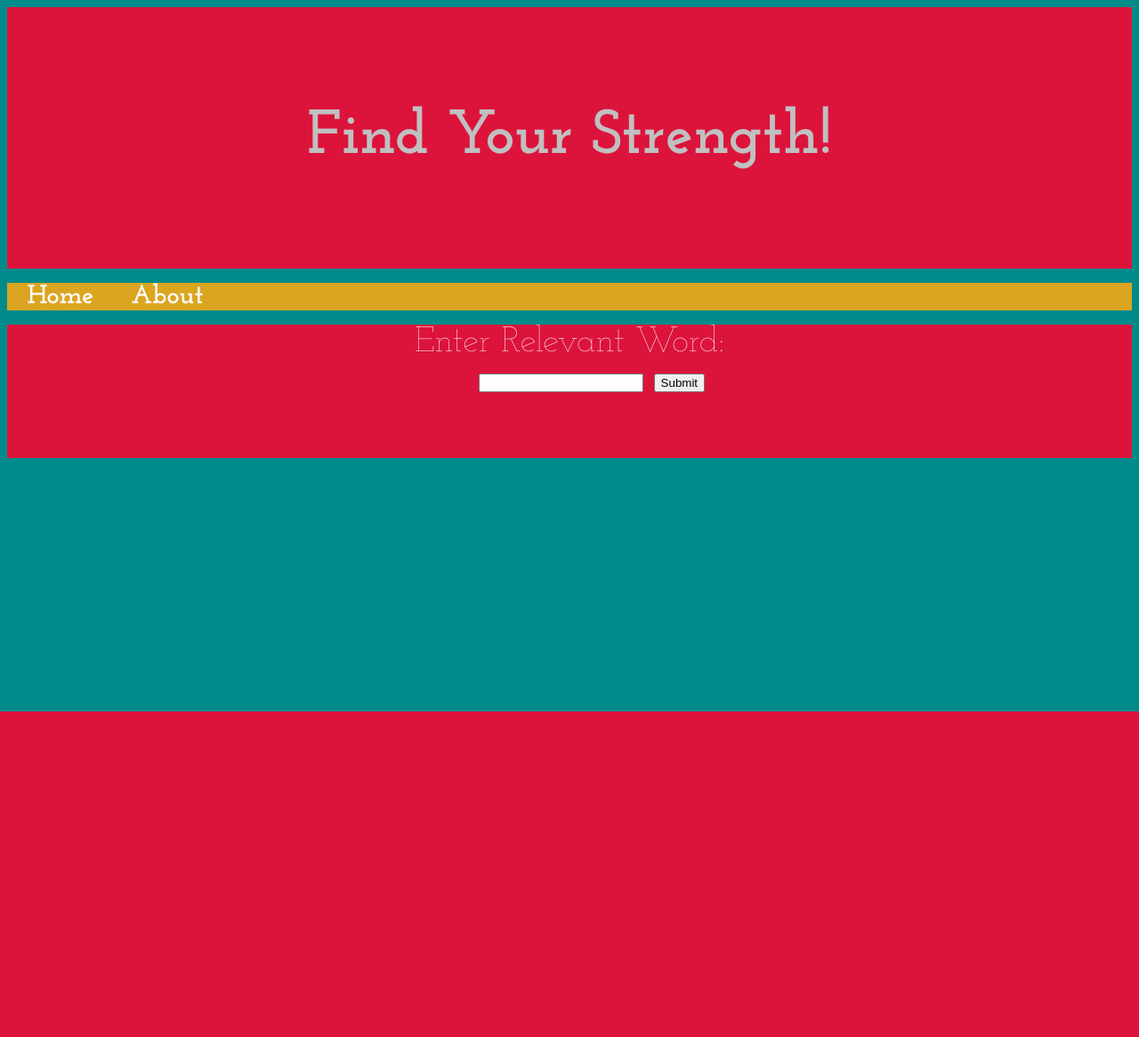
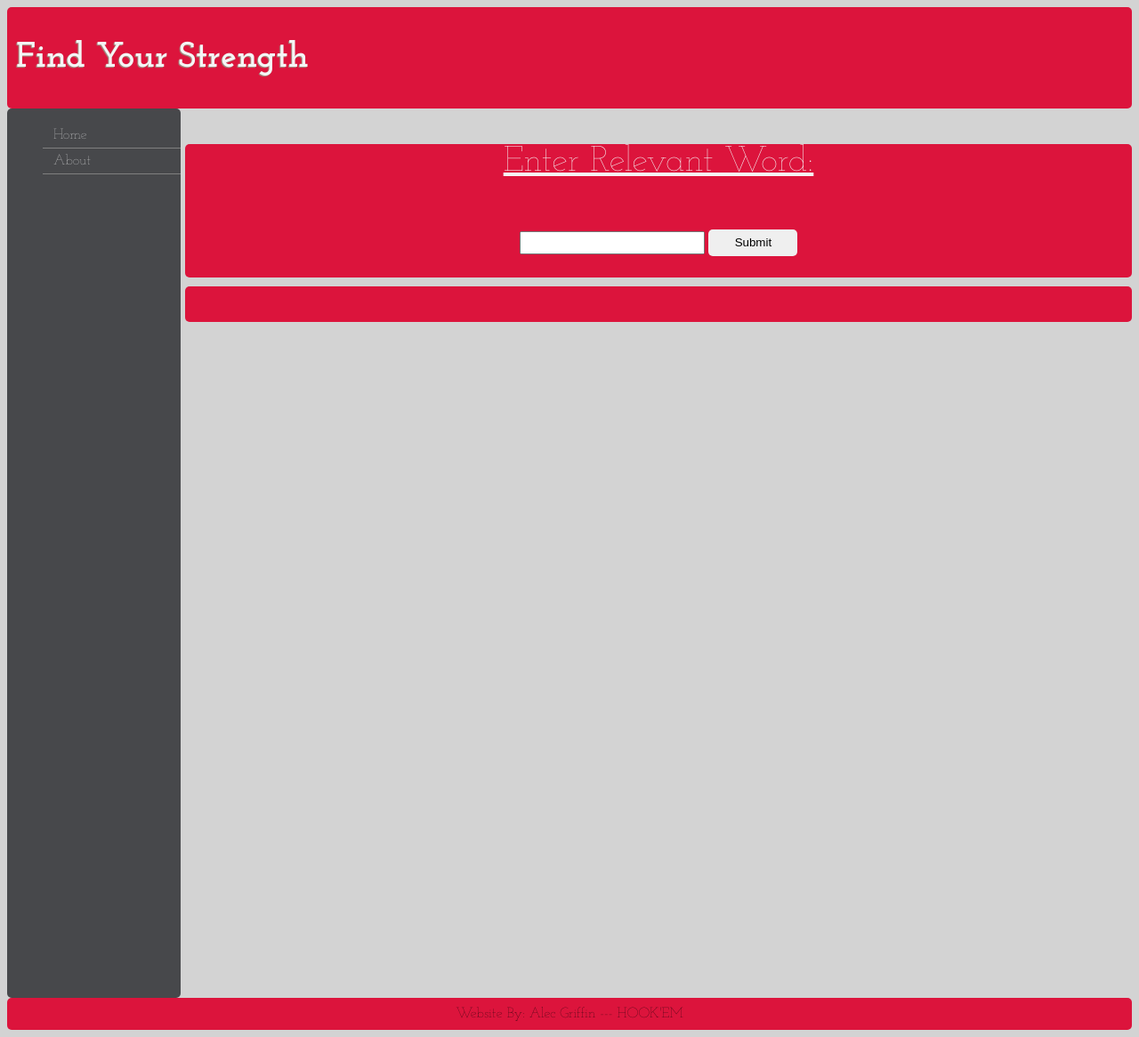
Before and after one commit to AlecGriffin/FindYourStrengthProject, a Flask app: page / in a window 1280 px wide. Shown: the whole page at 89% size. Before the commit the page ends 800 px from the top, so only its background shows below. Run offline with Flask 2, Linux system fonts and the light colour scheme.

Commit message:
Changed Website UI

```diff
--- a/fys/findyourstrength.py
+++ b/fys/findyourstrength.py
@@ -7,52 +7,15 @@
 DEBUG = True
 SECRET_KEY = 'dev key'
 
-# app = Flask(__name__)
-# app.config.from_object(__name__)
-
-# @app.route('/')
-# def show_entry(inputKey = 'Default Value'):
-# 	print("Input: " + inputKey)
-# 	verses = []
-# 	if os.path.isfile('bible_data.pkl'):
-# 	    with open('bible_data.pkl','rb') as inp:
-# 	        bible = pickle.load(inp)
-# 	    print("Loaded")
-# 	else:
-# 	    bible = BibleParser.getParsedContent()
-
-
-# 	verses = search.search(bible, inputKey)
-
-# 	return render_template('show_verses.html',verses=verses)
-
-# @app.route('/about')
-# def show_about():
-# 	return render_template('about.html')
-
-# @app.route('/add_input', methods=['POST'])
-# def add_input():
-
-# 	input = request.form['inputKey']
-# 	print(input)
-# 	#Call scripts some processing and return to show_entry
-# 	return redirect(url_for('show_entry', inputKey = input ))
-
-# @app.route('/test')
-# def testText():
-# 	return "Hello World"
-# if __name__=='__main__':
-# 	app.run()
-
 
 app = Flask(__name__)
 app.config.from_object(__name__)
 
 @app.route('/')
 def show_entry():
-	return render_template('HomePage.html')
+	return render_template('homepage.html')
 
-@app.route('/about')
+@app.route('/about/')
 def show_about():
 	return render_template('about.html')
 
--- a/fys/search.py
+++ b/fys/search.py
@@ -8,6 +8,5 @@
         with open('bible_data.pkl','wb') as output:
             pickle.dump(bible,output,pickle.HIGHEST_PROTOCOL)
 
-    # How do I get word here???
     verses = bible.getRelevantVerses(userInput)
     return verses
--- a/fys/static/MainCSS.css
+++ /dev/null
@@ -1,70 +0,0 @@
-body{
-    background-color: darkcyan;
-    font-family: 'Josefin Slab', serif;
-}
-
-#header{
-    align-content: center;
-    line-height: 200px;
-    text-align: center;
-    background-color: crimson;
-}
-#header h1{
-    color: silver;
-    font-size: 70px;
-
-}
-
-#nav{
-    background-position: center;
-}
-
-
-
-
-/* <-- [START] Nav Bar [Start] --> */
-#nav ul{
-    list-style-type: none;
-    padding: 0px;
-    overflow: hidden;
-    background-color: goldenrod;
-
-}
-
-#nav a{
-    display: block;
-    width: 120px;
-    text-decoration: none;
-    text-align: center;
-    color: snow;
-    float:left;
-    font-size: 30px;
-    font-weight: 700;
-}
-
-#nav a:hover, a:active{
-    background-color: crimson;
-}
-/* <-- [End] Nav Bar [End] */
-
-
-
-#content{
-    height: 150px;
-    background-color: crimson;
-    text-align: center;
-    font-size: 40px;
-    text-decoration: none;
-    color:snow;
-}
-
-#content form{
- position: absolute;
- left: 42%;
-}
-
-.verseList{
- list-style-type: none;
-
-
-}
--- /dev/null
+++ b/fys/static/cssMain.css
@@ -0,0 +1,111 @@
+body{
+ font-family: 'Josefin Slab', serif;
+ background-color: lightgray;
+}
+
+
+#header{
+ text-shadow: -1px 1px 1px #998;
+ color: whitesmoke;
+ font-size: 20px;
+ text-align: left;
+ background-color: crimson;
+ border-radius: 5px;
+ padding: 10px;
+}
+
+/*Good Grey: rgb(71, 72, 75) */
+#nav{
+ background-color: rgb(71, 72, 75);
+ float: left;
+ width: 195px;
+ height: 1000px;
+ border-radius: 5px;
+}
+
+#nav li{
+ list-style: none;
+ margin: 0px;
+ padding: 0px;
+}
+
+#nav a{
+ cursor: pointer;
+ color: white;
+ text-decoration: none;
+ margin: 0px;
+ display: block;
+ padding: 6px 12px;
+ border-bottom: 1px solid grey;
+
+}
+
+#nav a:hover{
+    background-color: crimson;
+    padding-bottom: 7px;
+}
+
+#nav a:active{
+	background-color: blue;
+}
+
+
+#formSection{
+ margin-left: 200px;
+ text-align: center;
+ background-color: crimson;
+ height: 150px;
+ border-radius: 5px;
+}
+
+#formSection p{
+ font-size: 40px;
+ color: whitesmoke;
+ text-decoration: underline;
+}
+input[type=text]{
+ height: 20px;
+ width: 200px;
+}
+
+input[type=submit]{
+ width:100px;
+ height: 30px;
+ border: 1px;
+ border-radius: 5px;
+}
+
+input[type=submit]:hover{
+ box-shadow: -2px 2px 2px #998;
+ background-color: darkgray;
+}
+
+#verseArea{
+ padding: 20px;
+ background-color: crimson;
+ margin-left: 200px;
+ border-radius:5px;
+ margin-top: 10px;
+ margin-bottom: 10px;
+}
+
+#footer{
+ background-color: crimson;
+ text-align: center;
+ padding: 10px;
+ clear: both;
+ border-radius: 5px;
+}
+
+.verseList{
+ list-style: none;
+ margin-bottom: 5px;
+}
+
+.verseContainer{
+ 	color: white;
+ 	background-color: gray;
+ 	padding: 5px;
+ 	margin: 10px;
+ 	border-radius: 5px;
+}
--- /dev/null
+++ b/fys/static/myscript.js
@@ -0,0 +1,11 @@
+function changeButtonColor(color){
+	verseSubmitForm = document.forms[0];
+	verseSubmitForm['submit'].style.backgroundColor = "blue";
+
+}
+
+function changeBackButtonColor(color){
+	verseSubmitForm = document.forms[0];
+	verseSubmitForm['submit'].style.backgroundColor = "gray";
+
+}
--- a/fys/templates/HomePage.html
+++ b/fys/templates/HomePage.html
@@ -1,42 +1,16 @@
-<!DOCTYPE html>
-<html>
-    <head>
+{% extends "index.html" %}
 
-        <!-- Import from: Google Web Font API -->
-        <link href='http://fonts.googleapis.com/css?family=Josefin+Slab:100,700' rel='stylesheet' type='text/css'>
+{% block relevantVerseForm %}
+	 <div id = "formSection" name = 'mainForm'>
+                <p>Enter Relevant Word:</p><br>
+                <form onmousedown = "changeButtonColor()" onmouseup = "changeBackButtonColor()" action="{{ url_for('add_input') }}" method=POST >
+                    <input type = "text" name = "inputKey" >
+                    <input type = "submit" name = "submit" >
+                </form>
 
-        <!-- Imported CSS stylesheet -->
-        <link rel="stylesheet" type="text/css" href = "{{ url_for('static', filename='MainCSS.css')}}">
+      </div>
 
-    </head>
-
-    <body>
-
-        <!-- Title Area-->
-        <div id = "header">
-            <h1> Find Your Strength!</h1>
-        </div>
-
-        <!-- Nav Bar-->
-        <div id = "nav" >
-            <ul >
-                <li> <a href="#Home">Home</a> </li>
-                <li> <a href="#About">About</a></li>
-
-
-            </ul>
-        </div>
-
-        <div id = "content">
-            Enter Relevant Word:
-            <form id = "input" action="{{ url_for('add_input') }}" method=POST>
-                <input type = "text" name ="inputKey" height="100px">
-                <input type = "submit" name = "keyword">
-            </form>
-        </div>
-
-        {% block content %}{% endblock %}
-
-    </body>
-
-</html>
+      <div id="verseArea">
+{% block content %}{% endblock%}
+	  </div>
+{% endblock%}
--- a/fys/templates/about.html
+++ b/fys/templates/about.html
@@ -1,4 +1,4 @@
-{% extends "HomePage.html" %}
+{% extends "index.html" %}
 {% block content %}
 <title><h1>About</h1></title>
 
--- /dev/null
+++ b/fys/templates/index.html
@@ -0,0 +1,32 @@
+<!Doctype html>
+<html>
+    <header>
+        <link rel = "stylesheet" type = "text/css" href = "{{url_for('static', filename='cssMain.css')}}">
+        <!-- Import from: Google Web Font API -->
+        <link href='http://fonts.googleapis.com/css?family=Josefin+Slab:100,700' rel='stylesheet' type='text/css'>
+        <script type = "text/javascript" src = "{{url_for('static', filename='myscript.js')}}"></script>
+    </header>
+    <body>
+
+         <div id= "container">
+            <div id = "header">
+                <h1>Find Your Strength</h1>
+            </div>
+
+            <div id = "nav">
+                <ul>
+                    <li><a href = '/'>Home</a></li>
+                    <li><a href= '/about' >About</a></li>
+
+                </ul>
+
+            </div>
+                {% block relevantVerseForm %}{% endblock %}
+
+            <div id = "footer">
+                Website By: Alec Griffin --- HOOK'EM
+            </div>
+        </div>
+
+    </body>
+</html>
```
Also changed, not shown: fys/Bible.py (+10 -4 lines), fys/templates/show_verses.html (+5 -2 lines).
